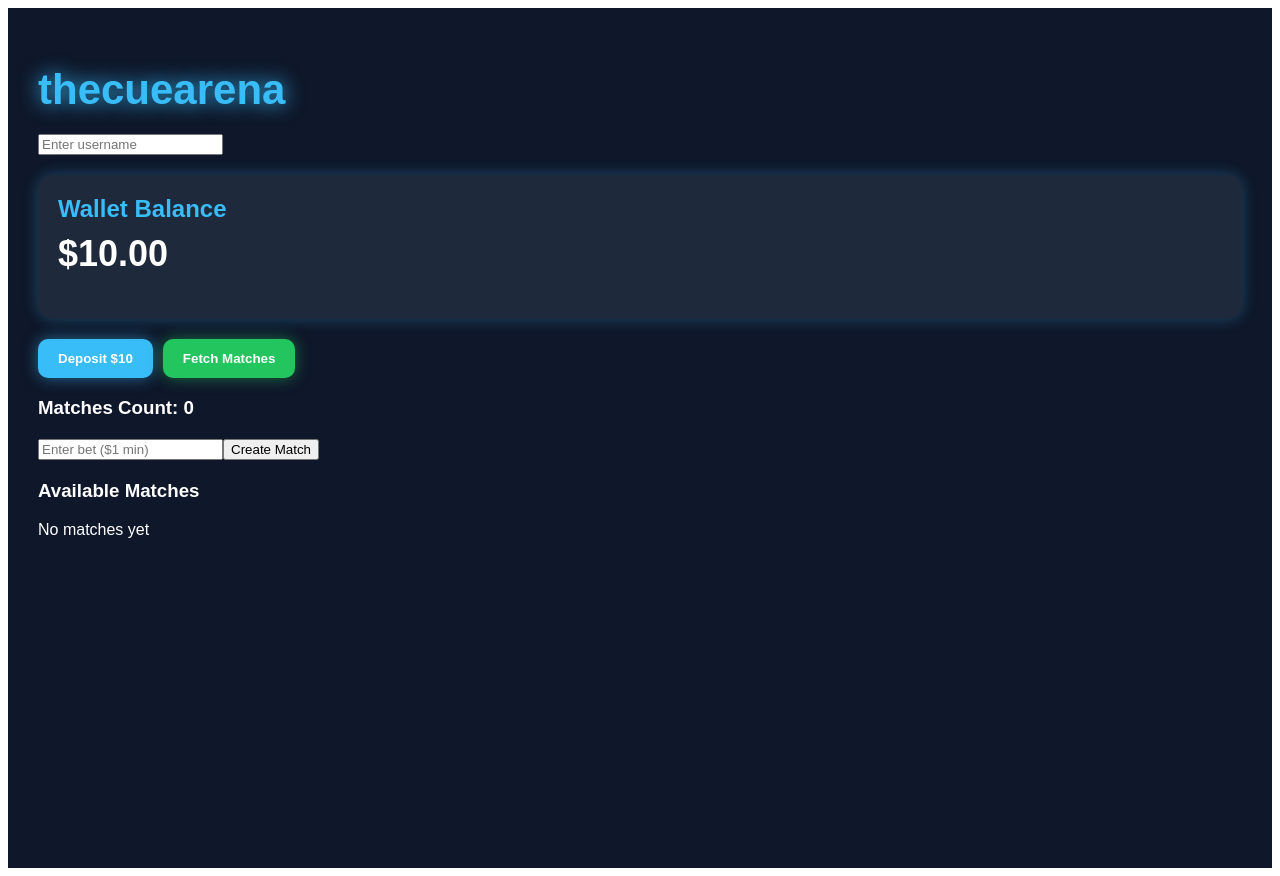
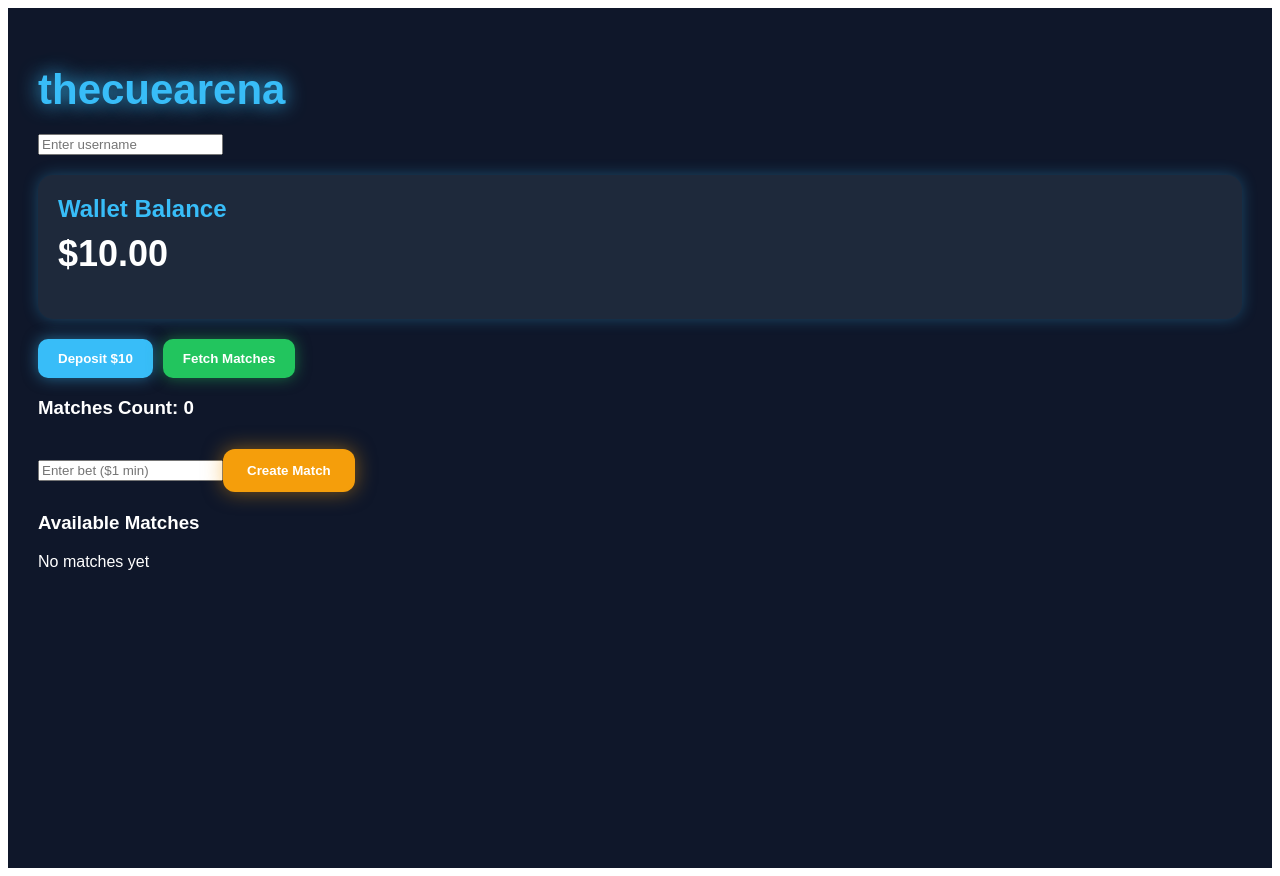
Before and after one commit to tosan1470/thecuearena, a React (Vite) app: page / in a window 1280 px wide. Built offline with nearby package versions, Linux system fonts and the light colour scheme.

Commit message:
Update App.jsx

```diff
--- a/src/App.jsx
+++ b/src/App.jsx
@@ -330,6 +330,19 @@ const handleFetchMatches = async () => {
           <button
   onClick={handleCreateMatch}
   disabled={isInGame}
+  style={{
+    background: isInGame ? "#475569" : "#f59e0b",
+    border: "none",
+    padding: "14px 24px",
+    borderRadius: "12px",
+    color: "white",
+    fontWeight: "bold",
+    cursor: "pointer",
+    marginTop: "10px",
+    boxShadow: isInGame
+      ? "none"
+      : "0 0 20px rgba(245,158,11,0.5)"
+  }}
 >
   {isInGame ? "Already In Match" : "Create Match"}
 </button>
```
